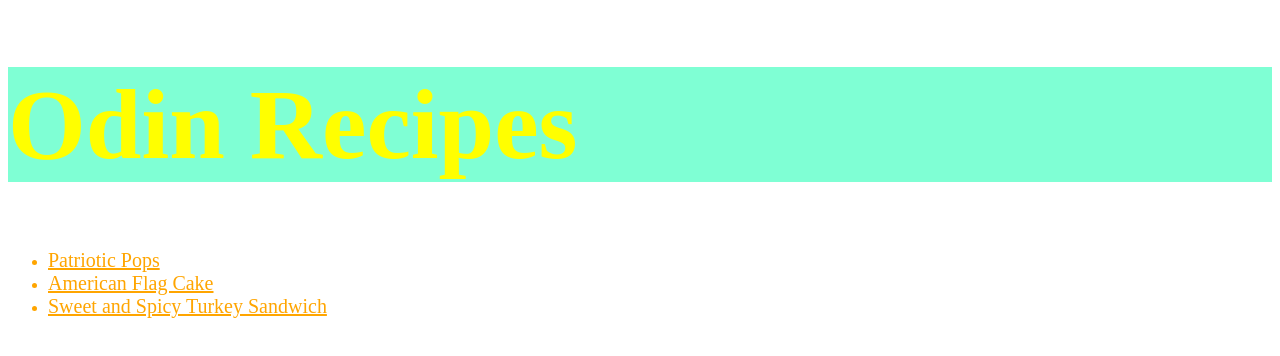
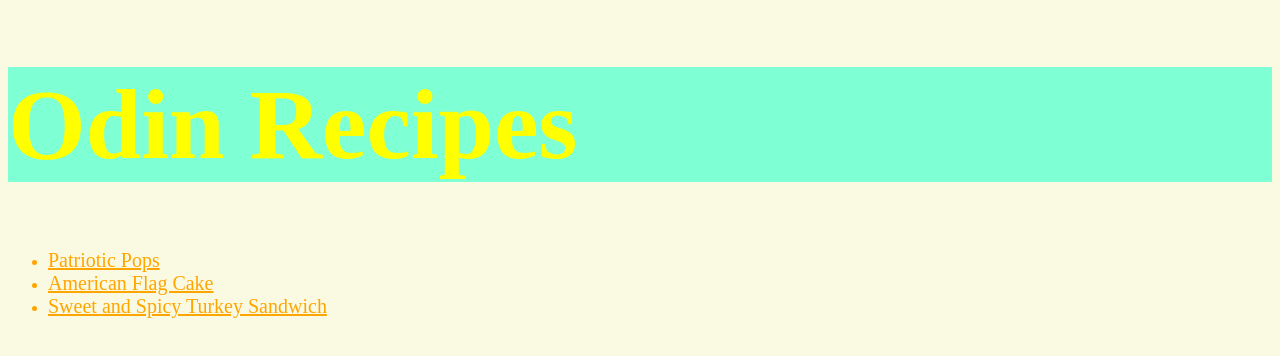
Before and after one commit to Goheshi/odin-recipes, a plain HTML site: page index.html in a window 1280 px wide. Drawn offline with Linux system fonts and the light colour scheme.

Commit message:
Change the home background color

```diff
--- a/css/styles.css
+++ b/css/styles.css
@@ -1,3 +1,7 @@
+.home-background {
+    background-color: rgb(249, 250, 225);
+}
+
 .home-title {
     background-color: aquamarine;
     color: yellow;
--- a/index.html
+++ b/index.html
@@ -8,7 +8,7 @@
     <link rel="stylesheet" href="./css/styles.css" />
 </head>
 
-<body>
+<body class="home-background">
     <h1 class="home-title">Odin Recipes</h1>
     <ul class="recipe-links">
         <li><a href="./recipes/patriotic-pops.html">Patriotic Pops</a></li>
```
